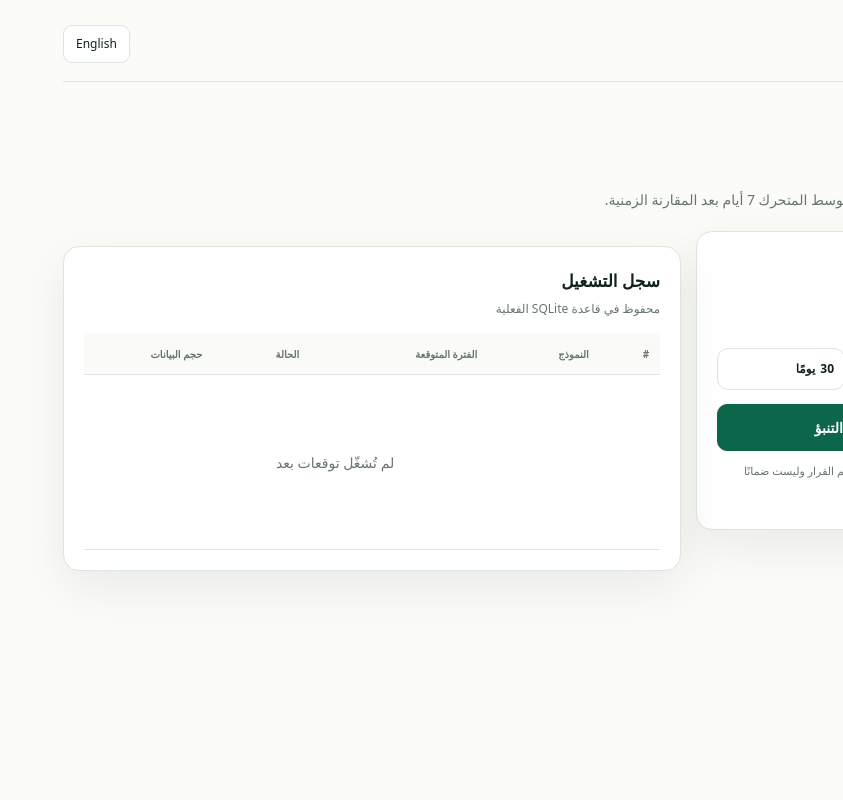
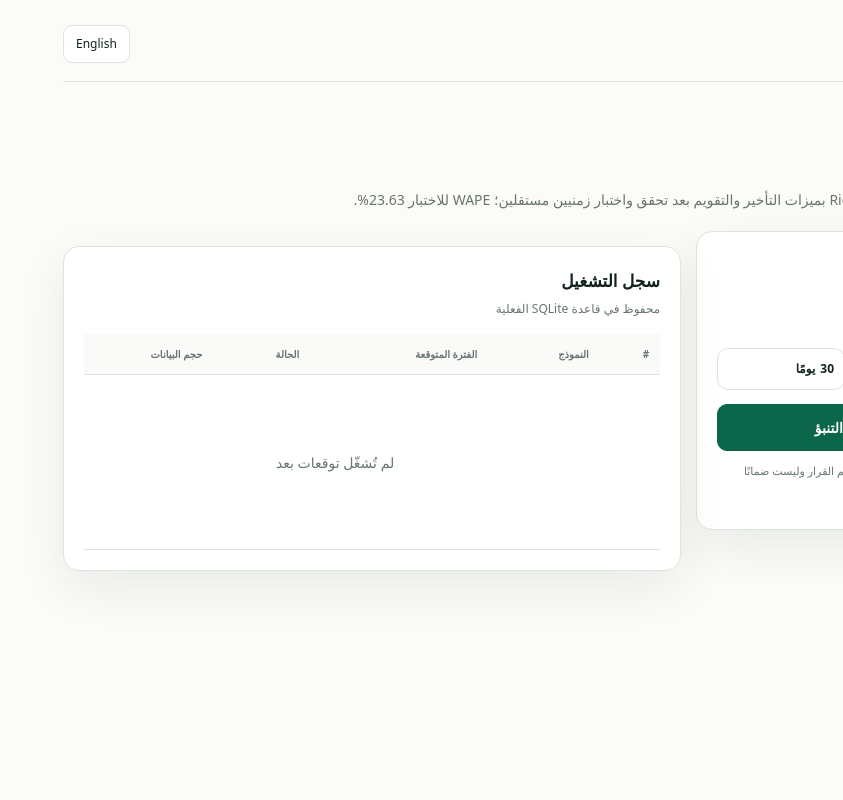
Before and after one commit to mographiccode-cell/Sales-Sentinel, a Flask app: page /forecasts/ in a window 1280 px wide; the page is wider, and only the part inside the window is pictured. Shown: that part, without its empty margins (437-1280 px from the left). Run offline with Flask 3, Linux system fonts and the light colour scheme; the visitor is signed in with stand-in values (Sample User, id 1); some web fonts are replaced.

Commit message:
ui: show the actual selected Ridge model on forecasts page

```diff
--- a/app/templates/forecasting/index.html
+++ b/app/templates/forecasting/index.html
@@ -1,7 +1,7 @@
 {% extends 'base.html' %}
 {% block title %}{{ t('forecasts') }} — {{ t('app_name') }}{% endblock %}
 {% block content %}
-<section class="page-heading"><div><span class="eyebrow">FORECAST ENGINE</span><h1>{{ t('forecasts') }}</h1><p>{{ 'النموذج المختار فعليًا هو المتوسط المتحرك 7 أيام بعد المقارنة الزمنية.' if locale == 'ar' else 'The 7-day moving average was selected by chronological evaluation.' }}</p></div></section>
+<section class="page-heading"><div><span class="eyebrow">FORECAST ENGINE</span><h1>{{ t('forecasts') }}</h1><p>{{ 'المودل المختار فعليًا هو Ridge بميزات التأخير والتقويم بعد تحقق واختبار زمنيين مستقلين؛ WAPE للاختبار 23.63%.' if locale == 'ar' else 'The selected model is Ridge with lag and calendar features after independent chronological validation and testing; test WAPE is 23.63%.' }}</p></div></section>
 <section class="forecast-layout"><article class="panel form-panel"><h2>{{ t('run_forecast') }}</h2><form method="post" class="stacked-form"><input type="hidden" name="csrf_token" value="{{ csrf_token() }}"><fieldset class="horizon-options"><legend>{{ t('horizon') }}</legend><label><input type="radio" name="horizon" value="7" checked><span><strong>7</strong> {{ t('days') }}</span></label><label><input type="radio" name="horizon" value="30"><span><strong>30</strong> {{ t('days') }}</span></label></fieldset><button class="primary-button" type="submit">{{ t('run_forecast') }}</button></form><p class="footer-note">{{ t('decision_support_notice') }}</p></article>
 <article class="panel table-panel"><div class="panel-heading"><div><h2>{{ 'سجل التشغيل' if locale == 'ar' else 'Run history' }}</h2><p>{{ 'محفوظ في قاعدة SQLite الفعلية' if locale == 'ar' else 'Stored in the actual SQLite database' }}</p></div></div><div class="table-wrap"><table><thead><tr><th>#</th><th>{{ 'النموذج' if locale == 'ar' else 'Model' }}</th><th>{{ t('horizon') }}</th><th>{{ 'الحالة' if locale == 'ar' else 'Status' }}</th><th>{{ t('data_size') }}</th><th></th></tr></thead><tbody>{% for run in runs %}<tr><td>{{ run.id }}</td><td><strong>{{ run.model_name }}</strong><small>{{ run.model_version }}</small></td><td>{{ run.horizon_days }} {{ t('days') }}</td><td><span class="status status-{{ run.status }}">{{ run.status }}</span></td><td>{{ run.sample_size }}</td><td>{% if run.status == 'completed' %}<a class="text-link" href="{{ url_for('forecasting.detail', run_id=run.id) }}">{{ 'عرض' if locale == 'ar' else 'View' }} →</a>{% endif %}</td></tr>{% else %}<tr><td colspan="6"><div class="empty-state">{{ 'لم تُشغّل توقعات بعد' if locale == 'ar' else 'No forecast runs yet' }}</div></td></tr>{% endfor %}</tbody></table></div></article></section>
 {% endblock %}
```
